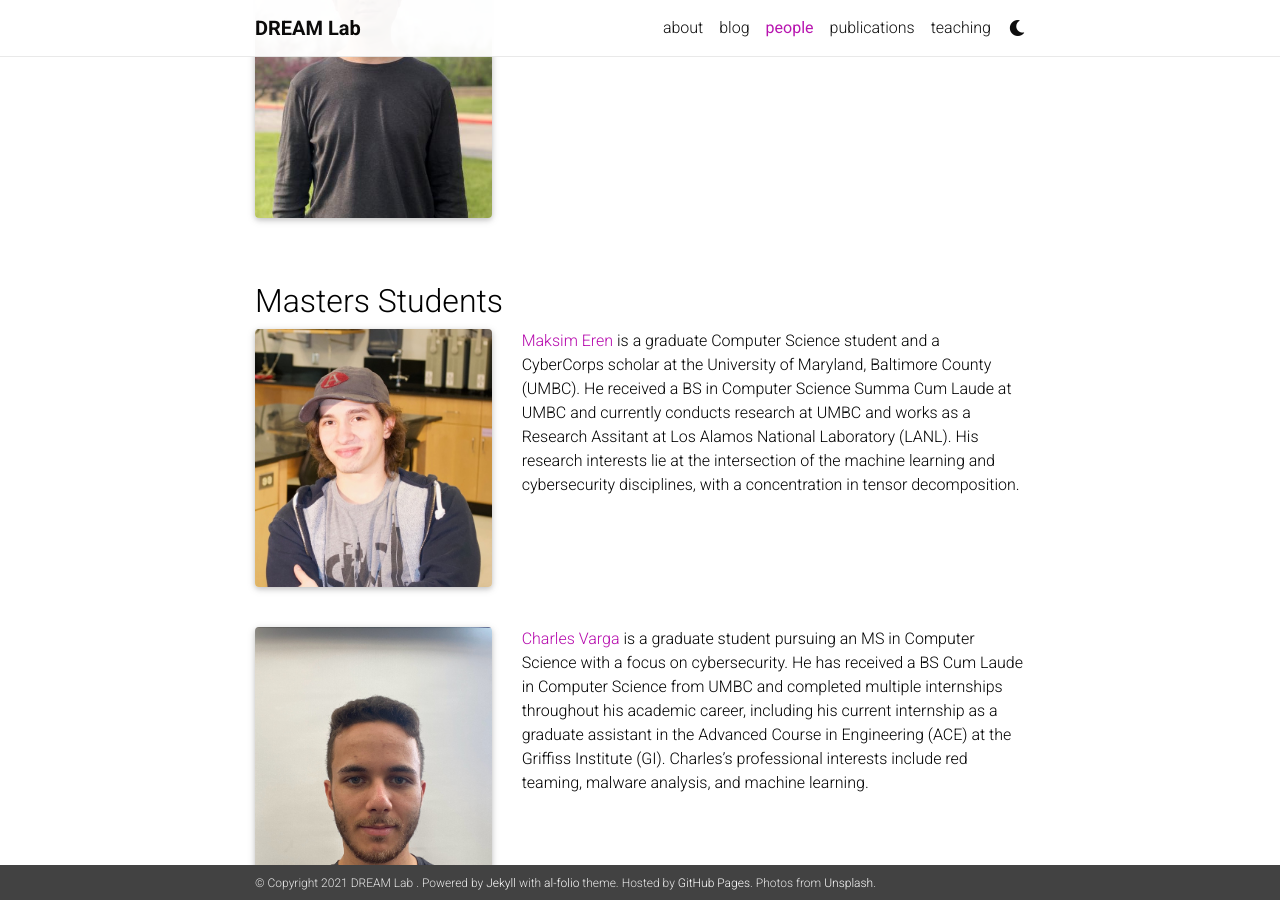
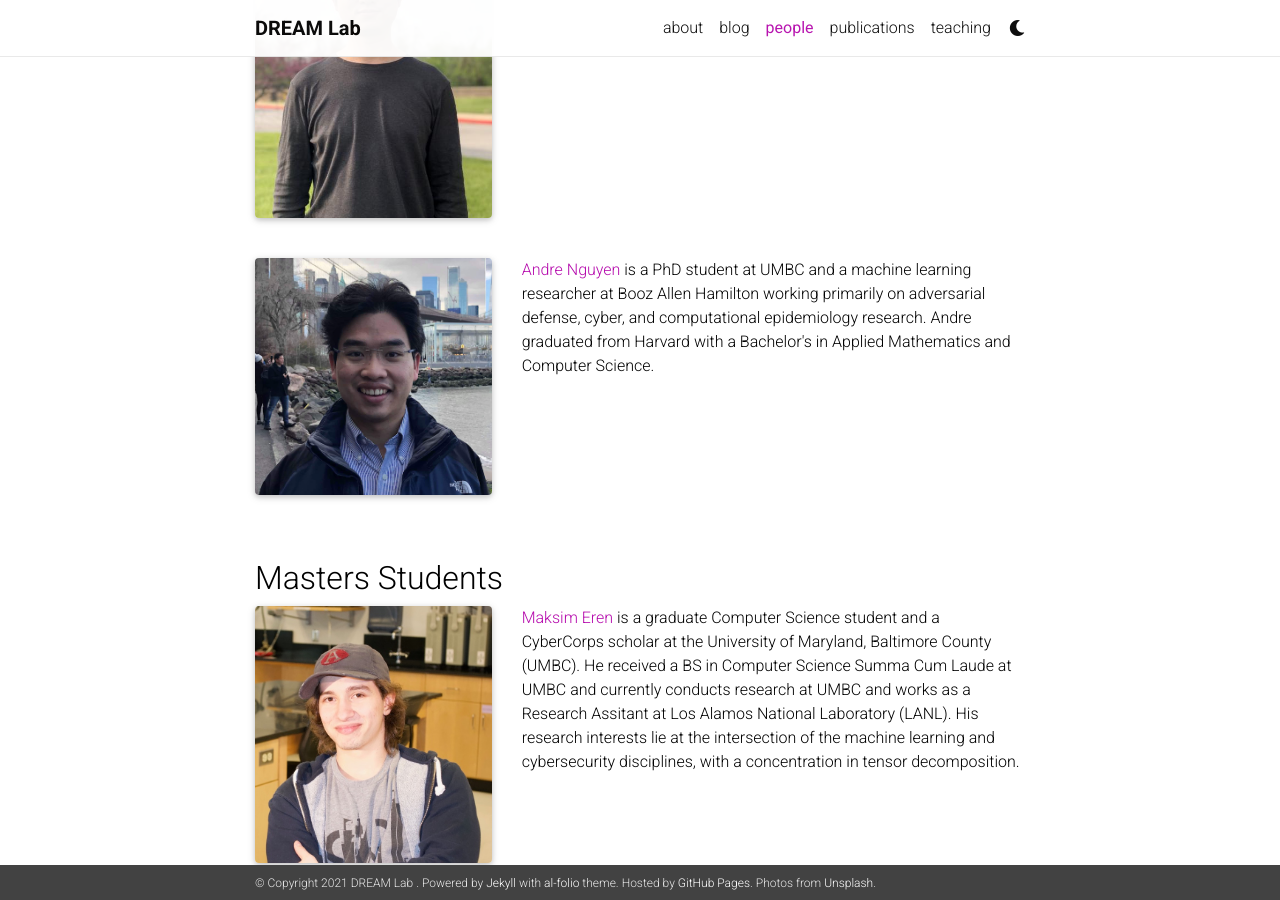
Before and after one commit to UMBC-DREAM-Lab/UMBC-DREAM-Lab.github.io, a Jekyll site: the page built from _pages/people.md, in a window 1280 px wide and 900 px high, scrolled down 1672 px. Built offline with Jekyll 4.4.1, drawn with Linux system fonts in a browser that asks for light colours; nearby versions of some CDN libraries; a style sheet for code colours, icons or effects is not loaded.

Commit message:
Adding Andre's bio.

```diff
--- a/_pages/people.md
+++ b/_pages/people.md
@@ -67,6 +67,18 @@ nav: true
     </div>
 </div>
 
+<br>
+
+<div class="row justify-content-sm-center">
+    <div class="col-sm-4 mt-3 mt-md-0">
+        <img class="img-fluid rounded z-depth-1" src="{{ '/assets/img/headshots/andre_nguyen.jpg' | relative_url }}" alt="" title="Andre Nguyen"/>
+    </div>
+    <div class="col-sm-8 mt-3 mt-md-0">
+       <a href="https://scholar.google.com/citations?user=gVzxOBAAAAAJ&hl=en">Andre Nguyen</a> is a PhD student at UMBC and a machine learning researcher at Booz Allen Hamilton working primarily on adversarial defense, cyber, and computational epidemiology research. Andre graduated from Harvard with a Bachelor's in Applied Mathematics and Computer Science.
+    </div>
+</div>
+
+
 <br><br>
 
 ## Masters Students
```
Also changed, not shown: assets/img/headshots/andre_nguyen.jpg (added).
